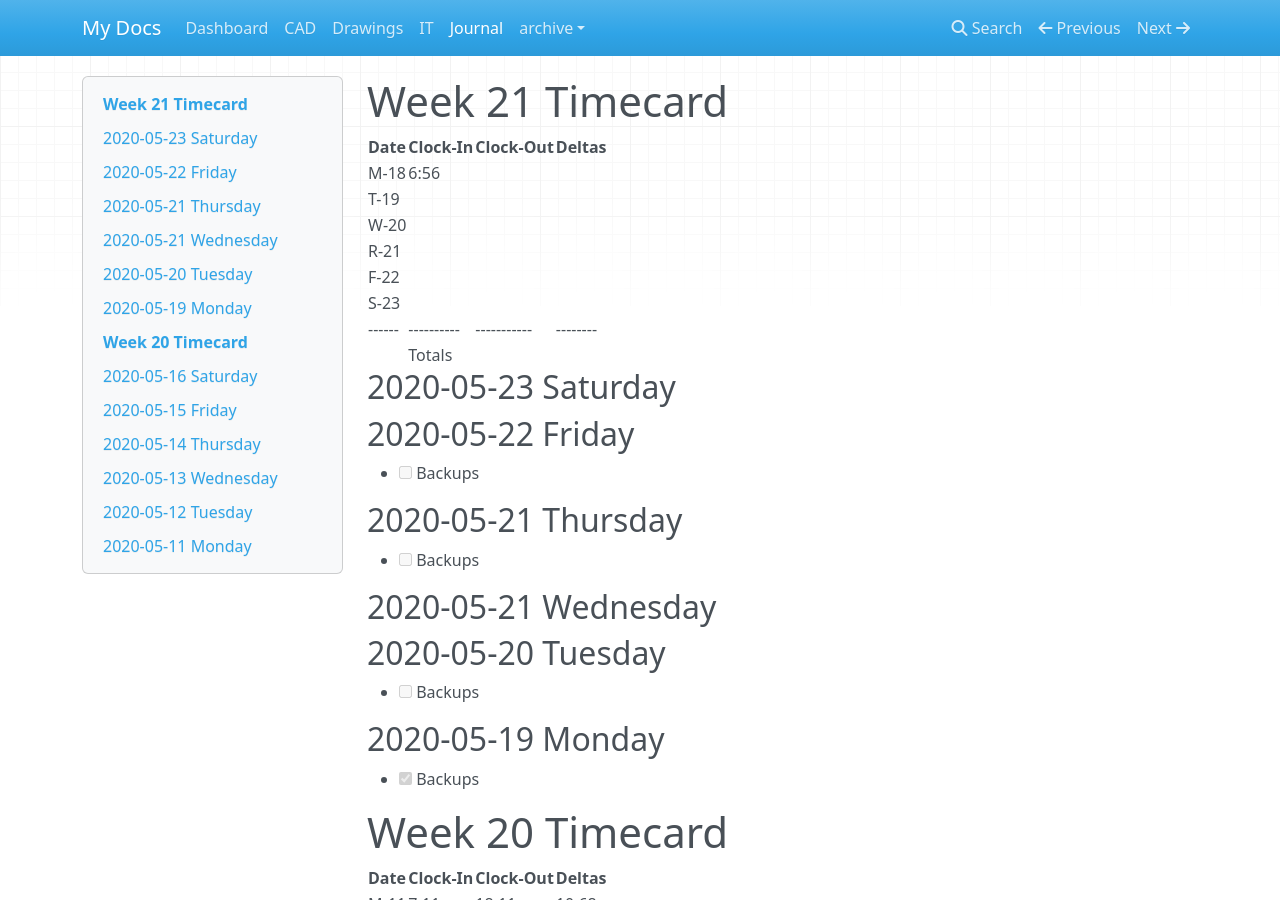
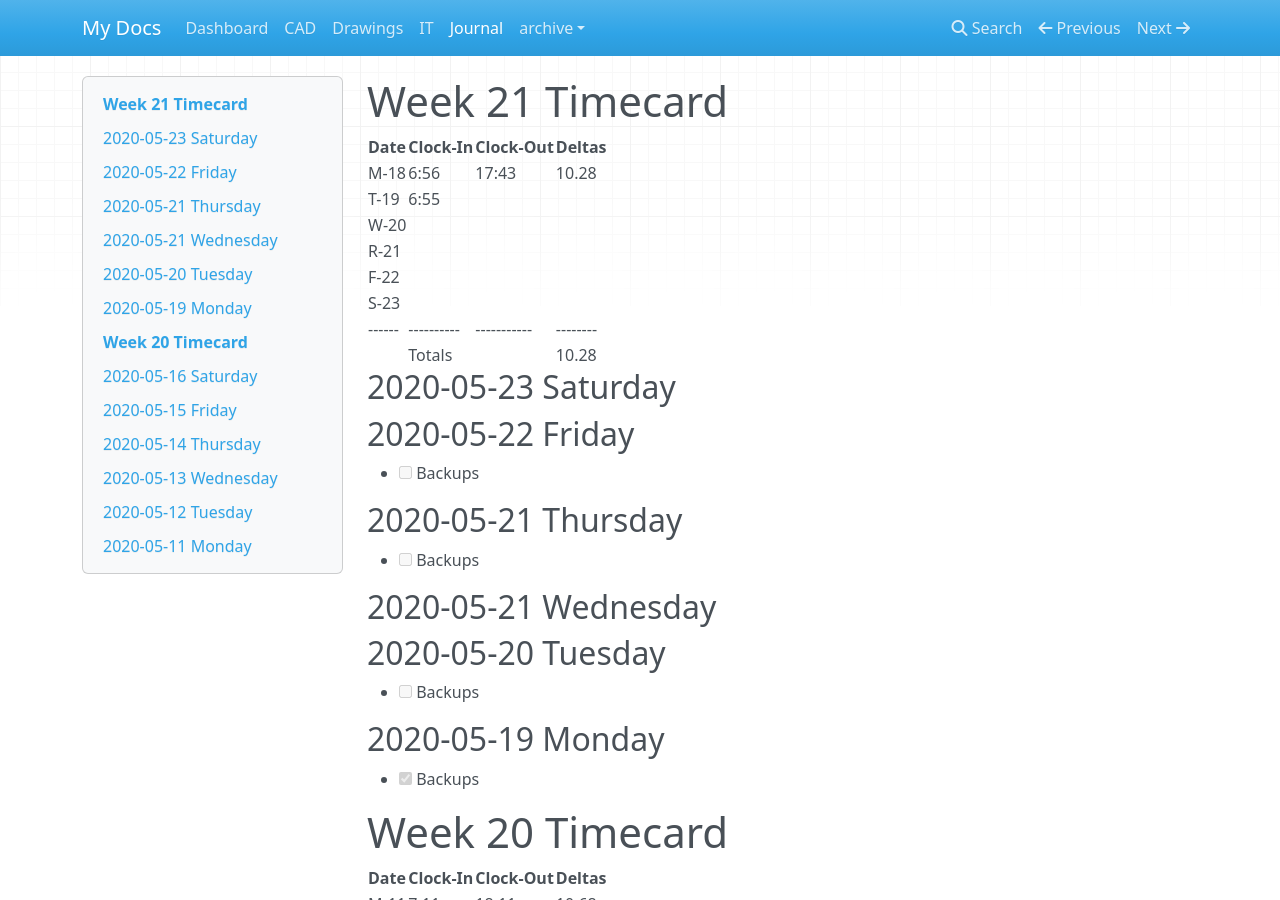
Before and after one commit to linux478/notebook, an MkDocs documentation site: the page built from docs/journal.md, in a window 1280 px wide and 900 px high. Built offline with MkDocs 1.6.1, drawn with Linux system fonts in a browser that asks for light colours; nearby versions of some CDN libraries.

Commit message:
ADD TIME CLOCK ENTRIES

```diff
--- a/docs/journal.md
+++ b/docs/journal.md
@@ -5,14 +5,14 @@ title: Journal
 
 | Date | Clock-In | Clock-Out | Deltas |
 |------|----------|-----------|--------|
-| M-18 |  6:56    |           |        |
-| T-19 |          |           |        |
+| M-18 |  6:56    |  17:43    |  10.28 |
+| T-19 |  6:55    |           |        |
 | W-20 |          |           |        |
 | R-21 |          |           |        |
 | F-22 |          |           |        |
 | S-23 |          |           |        |
 |------|----------|-----------|--------|
-|      | Totals   |           |        |
+|      | Totals   |           |  10.28 |
 
 ## 2020-05-23 Saturday
 ## 2020-05-22 Friday
```
